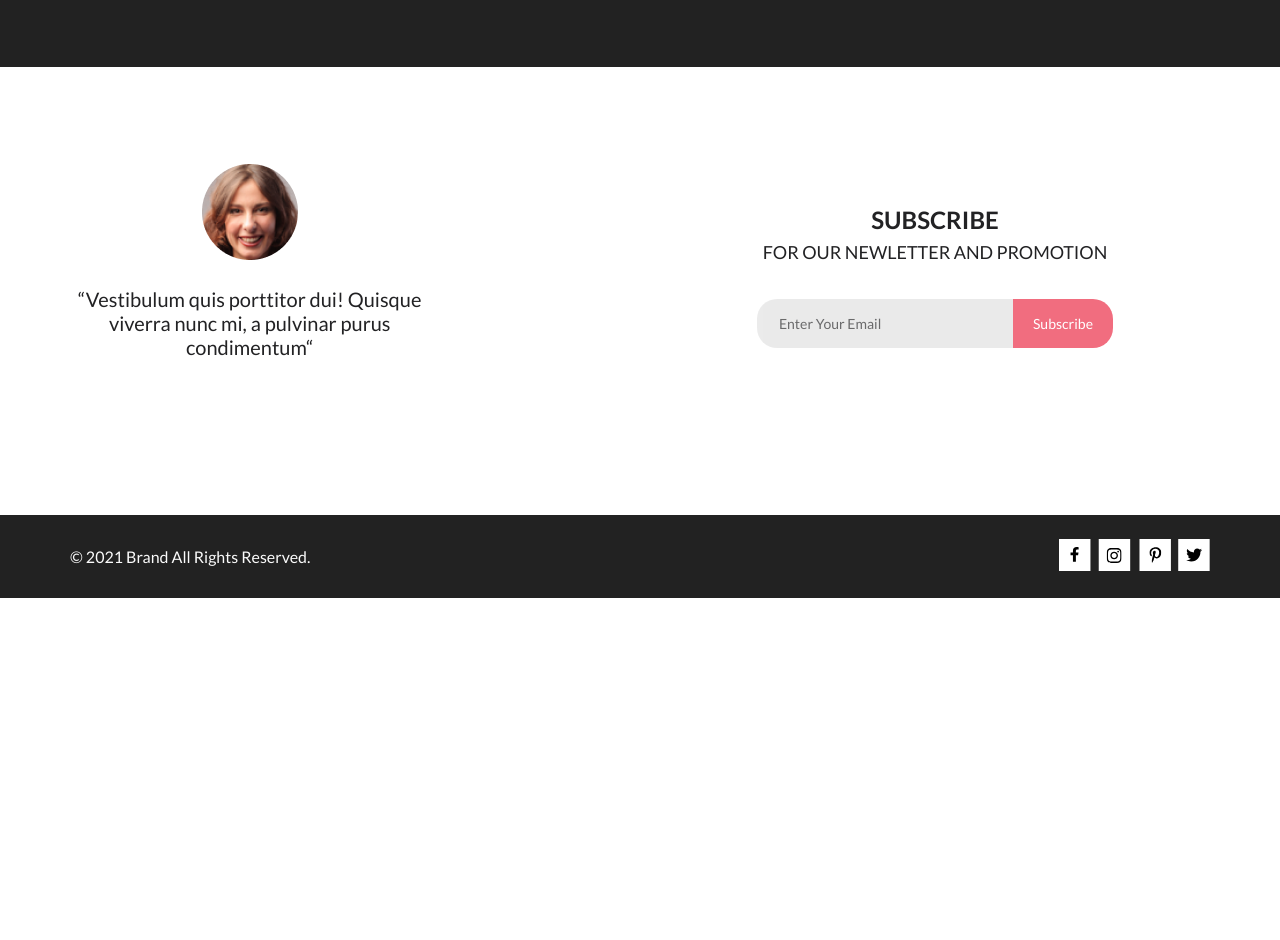
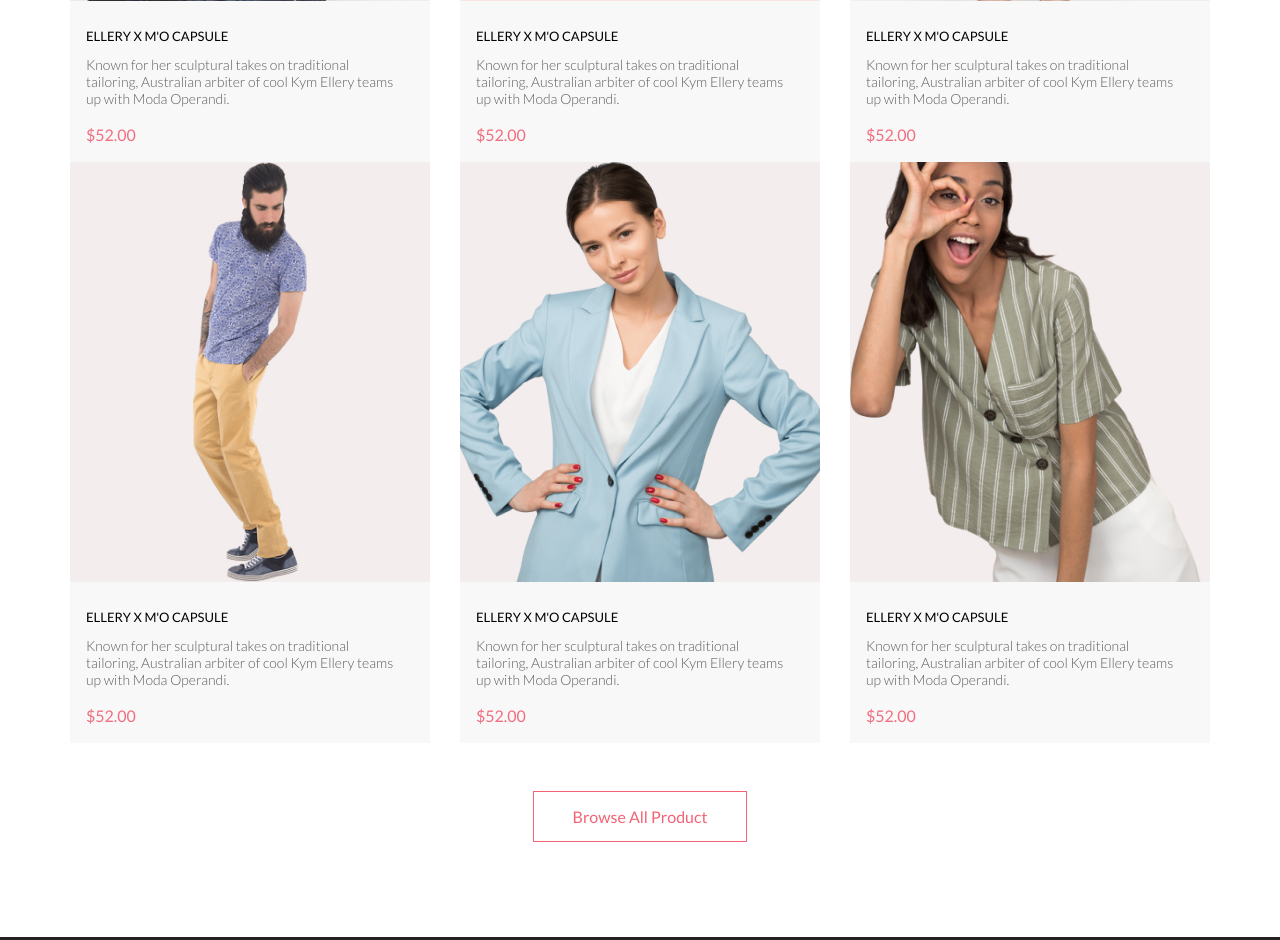
Before and after one commit to eto-sobol/Online-shop, a plain HTML site: page index.html in a window 1280 px wide. Shown: the part 2001-2941 px from the top of the page. Before the commit the page ends 2599 px from the top, so only its background shows below. Drawn offline with Linux system fonts and the light colour scheme.

Commit message:
Домашнее задание 2
основная часть

```diff
--- a/index.html
+++ b/index.html
@@ -68,7 +68,80 @@
                     <p class="offer-subtitle">Shop for offer based on what we featured in this week</p>
                 </header>
 
-                <div class="cards"></div>
+                <div class="cards">
+                    <div class="card">
+                        <img src="/img/product-1.jpg" alt="product 1" class="card-img">
+                        <div class="card-content">
+                            <p class="card-heading">ELLERY X M'O CAPSULE</p>
+                            <p class="card-text">Known for her sculptural takes on traditional tailoring, Australian
+                                arbiter
+                                of cool Kym
+                                Ellery teams up with Moda
+                                Operandi.</p>
+                            <p class="price">$52.00</p>
+                        </div>
+                    </div>
+                    <div class="card">
+                        <img src="/img/product-2.jpg" alt="product 2" class="card-img">
+                        <div class="card-content">
+                            <p class="card-heading">ELLERY X M'O CAPSULE</p>
+                            <p class="card-text">Known for her sculptural takes on traditional tailoring, Australian
+                                arbiter
+                                of cool Kym
+                                Ellery teams up with Moda
+                                Operandi.</p>
+                            <p class="price">$52.00</p>
+                        </div>
+                    </div>
+                    <div class="card">
+                        <img src="/img/product-3.jpg" alt="product 3" class="card-img">
+                        <div class="card-content">
+                            <p class="card-heading">ELLERY X M'O CAPSULE</p>
+                            <p class="card-text">Known for her sculptural takes on traditional tailoring, Australian
+                                arbiter
+                                of cool Kym
+                                Ellery teams up with Moda
+                                Operandi.</p>
+                            <p class="price">$52.00</p>
+                        </div>
+                    </div>
+                    <div class="card">
+                        <img src="/img/product-4.jpg" alt="product 4" class="card-img">
+                        <div class="card-content">
+                            <p class="card-heading">ELLERY X M'O CAPSULE</p>
+                            <p class="card-text">Known for her sculptural takes on traditional tailoring, Australian
+                                arbiter
+                                of cool Kym
+                                Ellery teams up with Moda
+                                Operandi.</p>
+                            <p class="price">$52.00</p>
+                        </div>
+                    </div>
+                    <div class="card">
+                        <img src="/img/product-5.jpg" alt="product 5" class="card-img">
+                        <div class="card-content">
+                            <p class="card-heading">ELLERY X M'O CAPSULE</p>
+                            <p class="card-text">Known for her sculptural takes on traditional tailoring, Australian
+                                arbiter
+                                of cool Kym
+                                Ellery teams up with Moda
+                                Operandi.</p>
+                            <p class="price">$52.00</p>
+                        </div>
+                    </div>
+                    <div class="card">
+                        <img src="/img/product-6.jpg" alt="product 6" class="card-img">
+                        <div class="card-content">
+                            <p class="card-heading">ELLERY X M'O CAPSULE</p>
+                            <p class="card-text">Known for her sculptural takes on traditional tailoring, Australian
+                                arbiter
+                                of cool Kym
+                                Ellery teams up with Moda
+                                Operandi.</p>
+                            <p class="price">$52.00</p>
+                        </div>
+                    </div>
+                </div>
 
                 <div class="more-wrap">
                     <a href="/" class="more-button">Browse All Product</a>
--- a/style/style.css
+++ b/style/style.css
@@ -9,6 +9,7 @@ body {
     flex-direction: column;
     min-height: 100vh;
     font-family: 'Lato', sans-serif;
+    font-style: normal;
 }
 
 .wrap {
@@ -67,7 +68,7 @@ p {
 
 .slogan {
     margin-right: 98px;
-    font-style: normal;
+
     font-weight: 900;
     font-size: 48px;
     line-height: 40px;
@@ -77,7 +78,7 @@ p {
 }
 
 .small-slogan {
-    font-style: normal;
+
     font-weight: 700;
     font-size: 32px;
     color: #222222;
@@ -168,6 +169,45 @@ p {
     text-align: center;
 }
 
+.cards {
+    display: flex;
+    justify-content: space-between;
+    flex-wrap: wrap;
+}
+
+.card {
+    width: 360px;
+    height: 581px;
+    background: #F8F8F8;
+}
+
+.card-content {
+    padding: 24px 28px 20px 16px;
+}
+
+.card-heading {
+    font-weight: 400;
+    font-size: 13px;
+    line-height: 16px;
+    color: #000000;
+}
+
+.card-text {
+    font-weight: 300;
+    font-size: 14px;
+    line-height: 17px;
+    color: #5D5D5D;
+    padding-top: 12px;
+    padding-bottom: 18px;
+}
+
+.price {
+    font-weight: 400;
+    font-size: 16px;
+    line-height: 19px;
+    color: #F16D7F;
+}
+
 .more-wrap {
     margin-top: 48px;
     margin-bottom: 95px;
@@ -180,7 +220,7 @@ p {
     border: 1px solid #F26376;
     padding: 15px 39px;
     font-family: 'Lato';
-    font-style: normal;
+
     font-weight: 400;
     font-size: 16px;
     line-height: 19px;
@@ -210,7 +250,6 @@ p {
 }
 
 .feature-heading {
-    font-style: normal;
     font-weight: 400;
     font-size: 19.96px;
     line-height: 24px;
@@ -264,7 +303,7 @@ p {
 }
 
 .subscribe-heading {
-    font-style: normal;
+
     font-weight: 700;
     font-size: 24px;
     line-height: 30.1px;
@@ -292,7 +331,7 @@ p {
     padding-left: 22px;
     border-radius: 20px 0 0 20px;
     font-family: 'Lato';
-    font-style: normal;
+
     font-weight: 400;
     font-size: 14px;
     line-height: 17px;
@@ -310,7 +349,7 @@ p {
     border: none;
     color: #fff;
     font-family: 'Lato';
-    font-style: normal;
+
     font-weight: 400;
     font-size: 14px;
     line-height: 17px;
```
